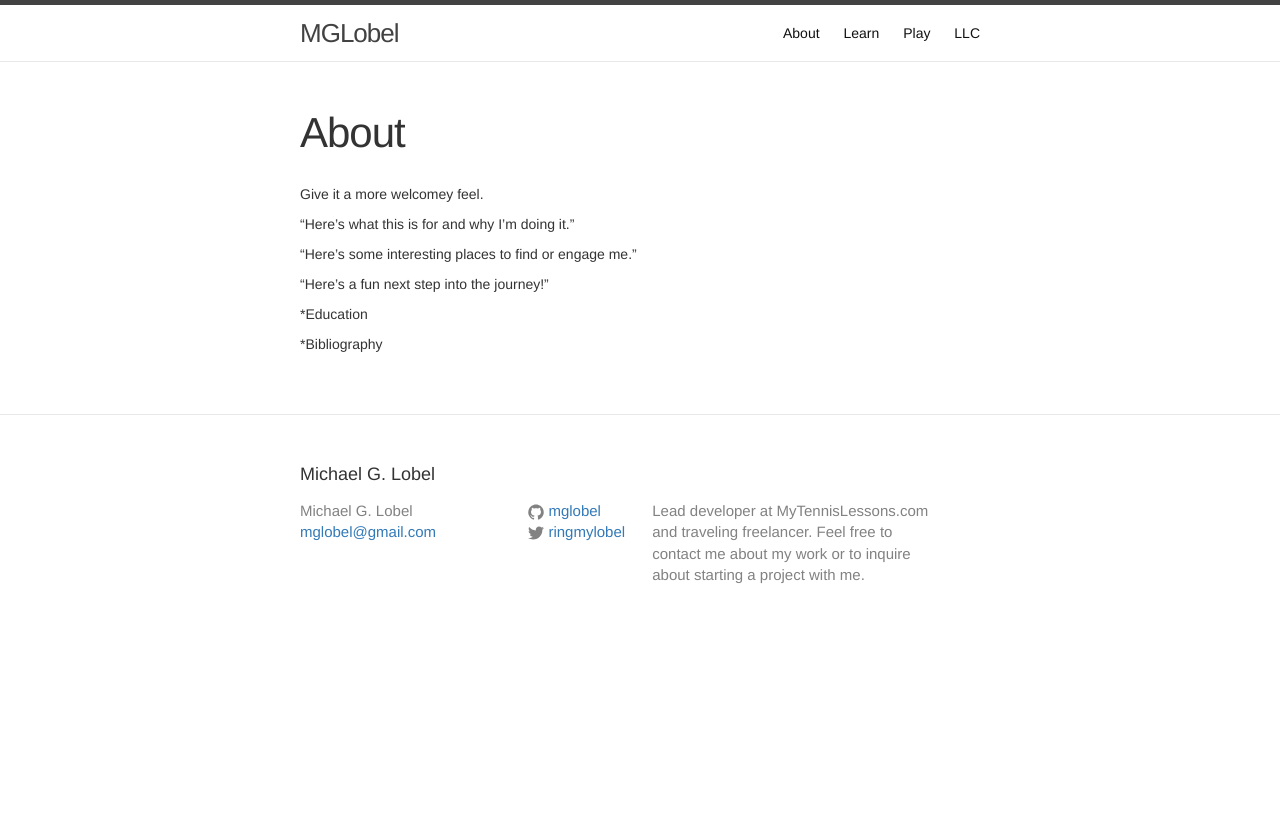
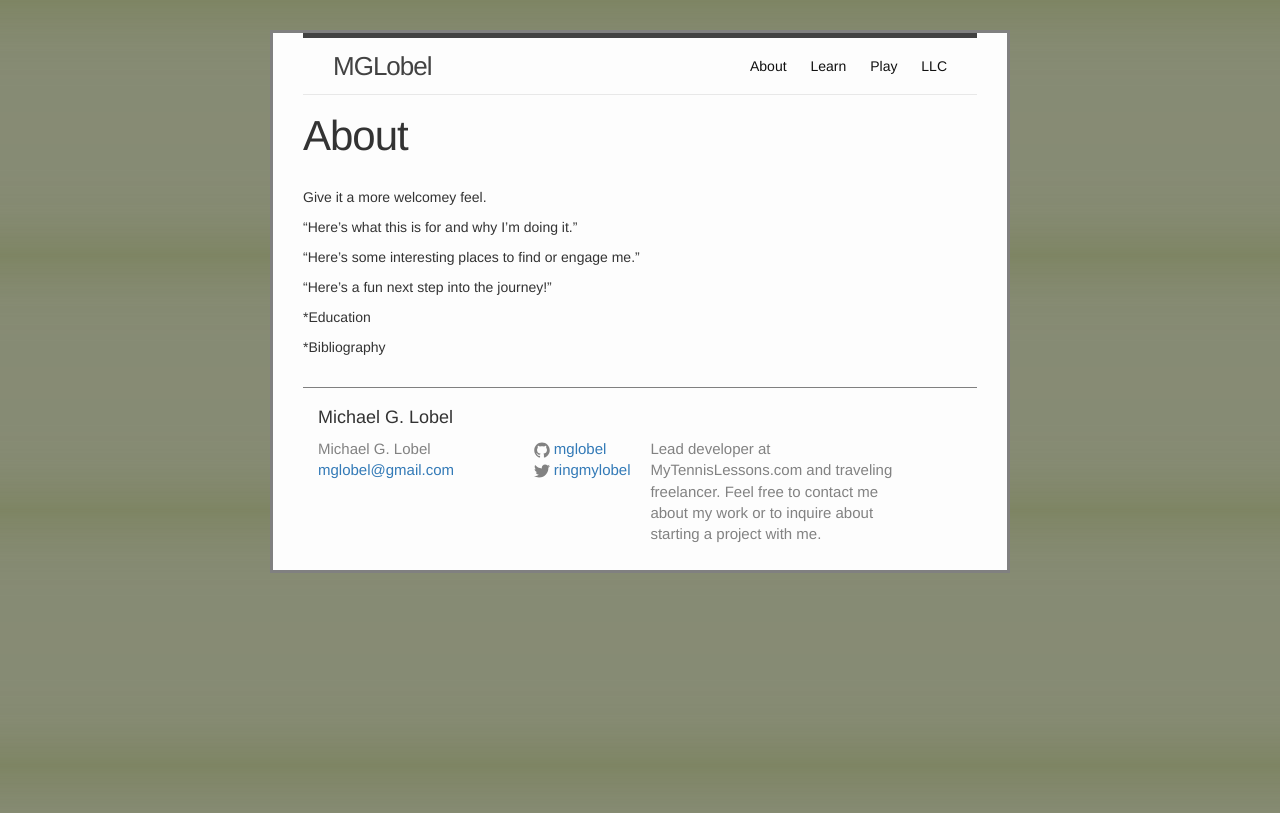
Before and after one commit to mglobel/mglobel, a Jekyll site: the page built from about.md, in a window 1280 px wide. Shown: the top 813 px of the page. Built offline with Jekyll 4.4.1, drawn with Linux system fonts in a browser that asks for light colours.

Commit message:
gradient background and single pane layout

```diff
--- a/_includes/footer.html
+++ b/_includes/footer.html
@@ -1,9 +1,7 @@
 <footer class="site-footer">
-
-  <div class="wrapper">
-
+  <div class="wrapper" style="margin-top: 10px; border-top: 1px solid grey">
+    <div class="row">
       <h2 class="footer-heading">{{ site.title }}</h2>
-
       <div class="footer-col-wrapper">
         <div class="footer-col  footer-col-1">
           <ul class="contact-list">
@@ -11,7 +9,6 @@
             <li><a href="mailto:{{ site.email }}">{{ site.email }}</a></li>
           </ul>
         </div>
-
         <div class="footer-col  footer-col-2">
           <ul class="social-media-list">
             {% if site.github_username %}
@@ -44,12 +41,10 @@
             {% endif %}
           </ul>
         </div>
-
         <div class="footer-col  footer-col-3">
           <p class="text">{{ site.description }}</p>
         </div>
       </div>
-
     </div>
-
+  </div>
 </footer>
--- a/_layouts/default.html
+++ b/_layouts/default.html
@@ -2,12 +2,12 @@
 <html>
   {% include head.html %}
   <body>
-    {% include header.html %}
     <div class="page-content">
-      <div class="wrapper">
+      <div class="wrapper" style="border:3px; border-style:solid; border-color:grey;">
+        {% include header.html %}
         {{ content }}
+        {% include footer.html %}
       </div>
     </div>
-    {% include footer.html %}
   </body>
 </html>
--- a/_sass/_base.scss
+++ b/_sass/_base.scss
@@ -18,9 +18,12 @@ body {
     font-size: $base-font-size;
     line-height: $base-line-height;
     font-weight: 300;
+    background-image: url("/assets/green-rectangle.png");
     color: $text-color;
-    background-color: $background-color;
     -webkit-text-size-adjust: 100%;
+    .wrapper {
+      background-color: $background-color
+    }
 }
 
 
--- a/_sass/_layout.scss
+++ b/_sass/_layout.scss
@@ -1,3 +1,7 @@
+.home {
+  padding-top: 25px;
+}
+
 #hero-home {
   min-height: 160px;
   min-width: 100%;
@@ -106,13 +110,11 @@
  * Site footer
  */
 .site-footer {
-    border-top: 1px solid $grey-color-light;
-    padding: $spacing-unit 0;
+    margin-top: 2px;
 }
 
 .footer-heading {
     font-size: 18px;
-    margin-bottom: $spacing-unit / 2;
 }
 
 .contact-list,
--- a/index.html
+++ b/index.html
@@ -66,6 +66,7 @@ layout: default
     </div>
   </div>
   <hr />
+  <div class="row">
     <div>
       <div class="col-md-4 col-xs-6">
         <h4>
@@ -98,3 +99,4 @@ layout: default
       </div>
     </div>
   </div>
+</div>
```
Also changed, not shown: assets/green-rectangle.png (added). Lines whose indentation alone changed are shown as unchanged.
